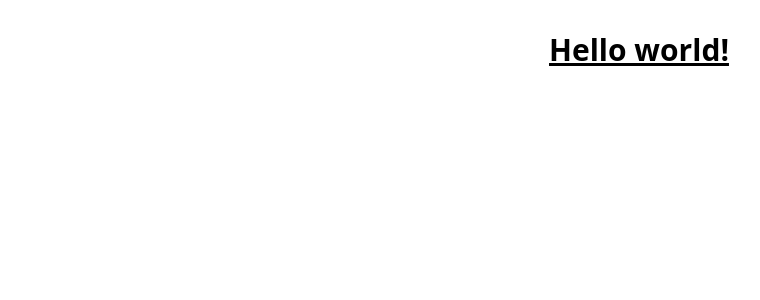
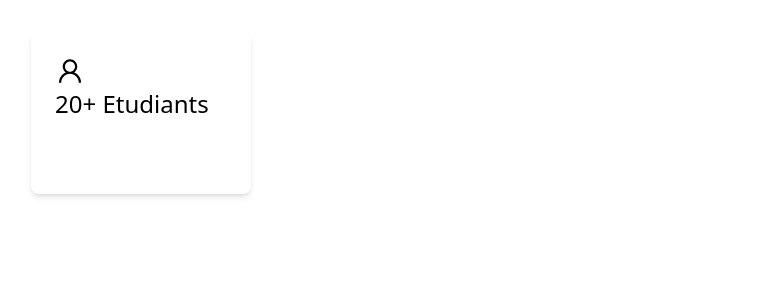
Before and after one commit to Bam92/student-projects-frontend, a React (Vite) app: page / in a window 1280 px wide. Shown: the top 300 px of the page, without its empty margins (1-761 px from the left). Built offline with nearby package versions, Linux system fonts and the light colour scheme.

Commit message:
push strusture frontend

```diff
--- a/package.json
+++ b/package.json
@@ -10,7 +10,8 @@
   },
   "dependencies": {
     "react": "^18.2.0",
-    "react-dom": "^18.2.0"
+    "react-dom": "^18.2.0",
+    "react-icons": "^4.7.1"
   },
   "devDependencies": {
     "@types/react": "^18.0.27",
--- a/src/App.jsx
+++ b/src/App.jsx
@@ -1,7 +1,15 @@
 import "./App.css";
+import SmallCard from "./components/SmallCard/SmallCard";
+import { AiOutlineUser } from "react-icons/ai";
 
 function App() {
-  return <h1 className="text-3xl font-bold  underline">Hello world!</h1>;
+  return (
+    <SmallCard
+      title={"Etudiants"}
+      num={"20+ "}
+      icon={<AiOutlineUser size={30} />}
+    />
+  );
 }
 
 export default App;
--- /dev/null
+++ b/src/components/SmallCard/SmallCard.jsx
@@ -0,0 +1,20 @@
+import React from "react";
+
+function SmallCard({ title, num, icon }) {
+  return (
+    <div
+      className="ontainer w-[220px] h-[162px] p-6 gap-2 bg-white flex  shadow-md  rounded-lg transform
+    transition hover:shadow-2xl"
+    >
+      <div className="flex-col">
+        <span> {icon} </span>
+        <span className="text-bold text-[24px]">
+          {num}
+          {title}
+        </span>
+      </div>
+    </div>
+  );
+}
+
+export default SmallCard;
```
Also changed, not shown: src/contexts/Context.jsx (added), src/hooks/Hooks.jsx (added), src/pages/Home.jsx (added), 1 other file (tests, documents, lock files or other folders).
